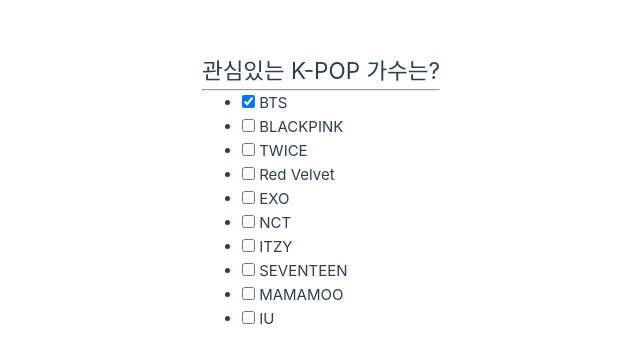
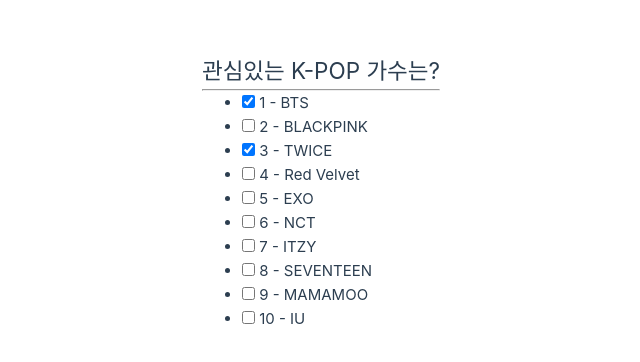
Before and after one commit to khanian/vue3-test, a Vue app in the folder 07/test-vue-app/: page / in a window 1280 px wide. Shown: the part 208-570 px from the top of the page, without its empty margins (200-840 px from the left). Built offline with nearby package versions, Linux system fonts and the light colour scheme.

Commit message:
modified example 07

```diff
--- a/07/test-vue-app/src/components/CheckboxItem.vue
+++ b/07/test-vue-app/src/components/CheckboxItem.vue
@@ -9,7 +9,13 @@
         name: "CheckboxItem",
         props : {
             id: [Number, String],
-            name: String,
+            // name: String,
+            name: {
+                validator(v) {
+                    return typeof(v) !== 'string' ? false :
+                    v.trim().length >= 4 ? true : false
+                },
+            },
             checked: {
                 type: Boolean,
                 required: false,
--- a/07/test-vue-app/src/main.js
+++ b/07/test-vue-app/src/main.js
@@ -1,9 +1,9 @@
 import './assets/main.css'
 
 import { createApp } from 'vue'
-// import App from './App.vue'
+import App from './App.vue'
 // import App from './App2.vue'
-import App from './App3.vue'
+// import App from './App3.vue'
 // import CheckboxItem from './components/CheckboxItem.vue'
 
 createApp(App)
```
